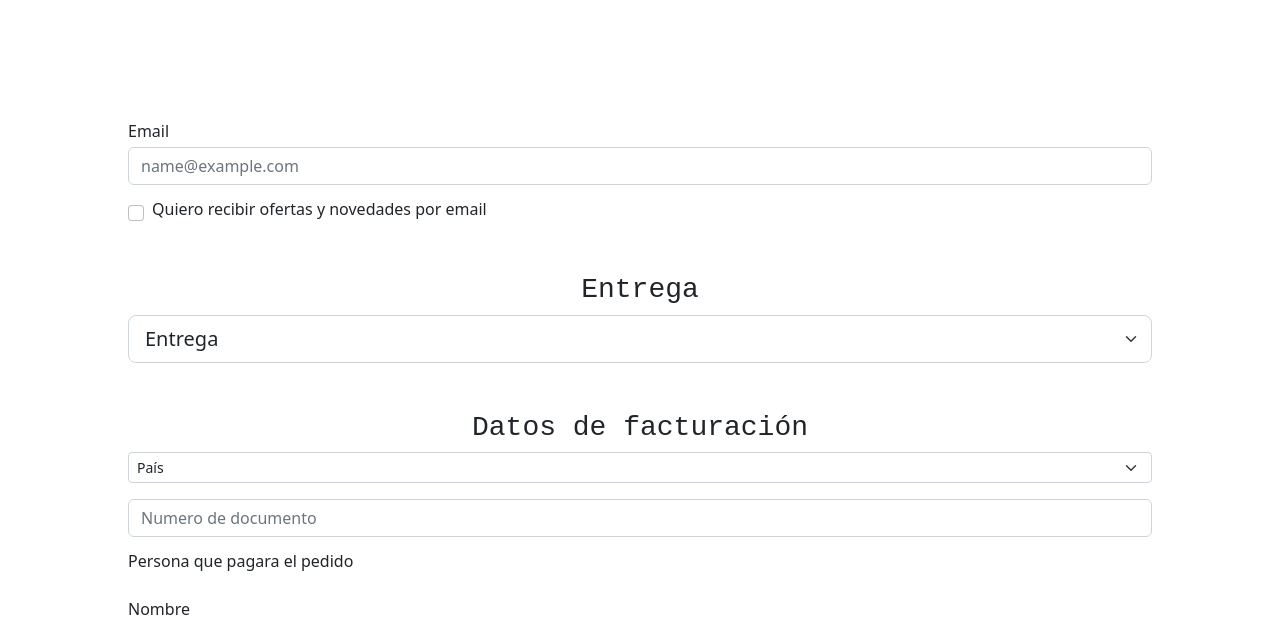
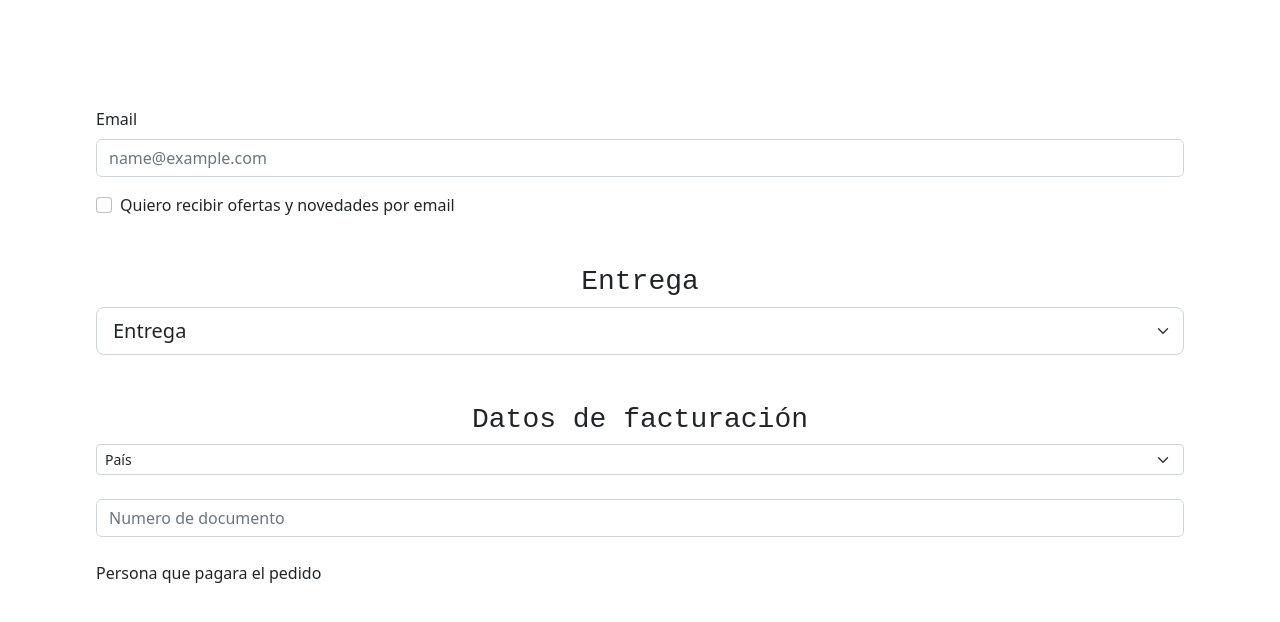
Before and after one commit to gustavo3434/API, a website: page formulario_compra.html in a window 1280 px wide. Shown: the part 149-771 px from the top of the page. Drawn offline with nearby package versions, Linux system fonts and the light colour scheme; files that its build step writes are made by us from their sources.

Commit message:
94 commit

```diff
--- a/assets/scss/_formulario.scss
+++ b/assets/scss/_formulario.scss
@@ -63,8 +63,8 @@
 }
 
 .formulario_pago{
-    margin: 5rem;
+    margin: 3rem;
     padding: 3rem;
-    line-height: 1em;
+
 }
                         /*---------------------*/
```
